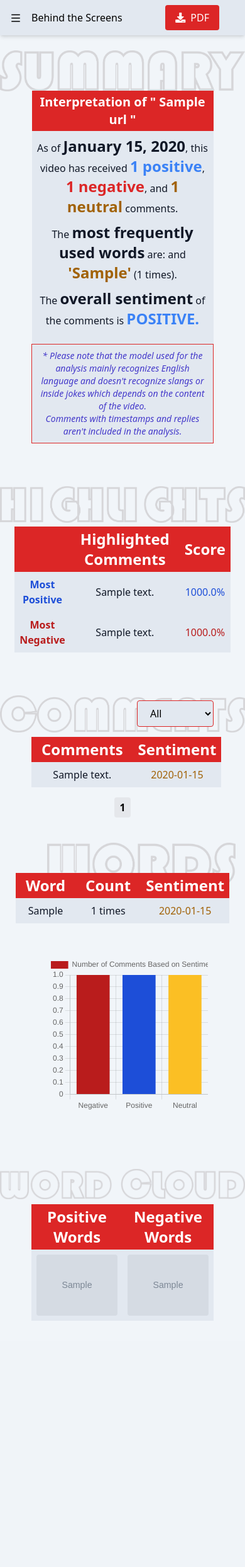
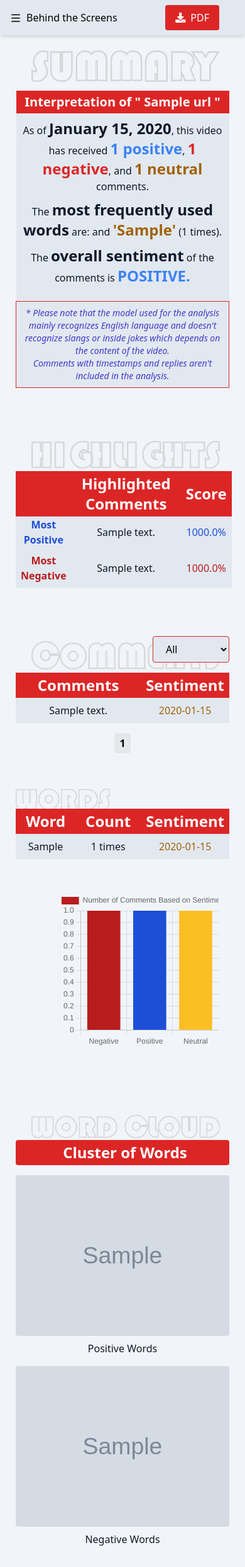
Before and after one commit to Isarakyun/Thesis-BEHIND-THE-SCREENS, a Flask app: a page that uses web/templates/base.html in a window 390 px wide. Shown: the whole page at 63% size. Before the commit the page ends 2097 px from the top, so only its background shows below. Run offline with Flask 3, Linux system fonts and the light colour scheme; a user stored in the database is signed in; tables that the repository leaves empty hold one stand-in row (values such as "Sample post"); grey boxes marked "Sample" are stand-in pictures; parts of the project's set-up code (start-up, migrations or seed data) failed here and were passed over; some libraries are stand-ins or nearby versions.

Commit message:
mobile view changes

```diff
--- a/web/static/css/styles.css
+++ b/web/static/css/styles.css
@@ -18,13 +18,13 @@
   }
 }
 
-.w-1/2 {
+.mobile-w-1\/2 {
   width: 100%; /* Full width for each section */
   max-width: 600px; /* Prevent them from becoming too wide */
 }
 
 @media (max-width: 768px) {
-  .w-1/2 {
+  .w-1\/2 {
       width: 90%; /* Narrower sections in mobile */
       margin-left: 50px;  /* Add left margin */
       margin-right: 50px; /* Add right margin */
@@ -586,6 +586,77 @@ video {
     max-width: 1536px;
   }
 }
+
+.results-bg-texts {
+  pointer-events: none;
+  position: absolute;
+  margin-top: 1rem;
+  margin-left: 50px;
+  opacity: 0.25;
+  width: 500px;
+}
+
+.results-bg-freqwords-text {
+  pointer-events: none;
+  position: absolute;
+  margin-top: 1rem;
+  opacity: 0.25;
+  width: 300px;
+}
+
+.results-page-margin {
+  margin-left: 50px;
+  margin-right: 50px;
+}
+
+.desktop-view-results {
+  display: block;
+}
+
+.mobile-view-results {
+  display: none;
+}
+
+/* Medium screens (tablets) */
+@media (max-width: 768px) {
+  .results-bg-texts {
+    width: 400px;
+  }
+  .results-bg-freqwords-text {
+    width: 200px;
+  }
+  .results-page-margin {
+    margin-left: 25px;
+    margin-right: 25px;
+  }
+  .desktop-view-results {
+    display: none;
+  }
+  .mobile-view-results {
+    display: block;
+  }
+}
+
+/* Small screens (mobile) */
+@media (max-width: 640px) {
+  .results-bg-texts {
+    width: 300px;
+  }
+  .results-bg-freqwords-text {
+    width: 150px;
+  }
+  .results-page-margin {
+    margin-left: 25px;
+    margin-right: 25px;
+  }
+  .desktop-view-results {
+    display: none;
+  }
+  .mobile-view-results {
+    display: block;
+  }
+}
+
 .pointer-events-none {
   pointer-events: none;
 }
@@ -607,6 +678,9 @@ video {
 .inset-0 {
   inset: 0px;
 }
+.bottom-0 {
+  bottom: 0px;
+}
 .bottom-4 {
   bottom: 1rem;
 }
@@ -625,6 +699,9 @@ video {
 .right-4 {
   right: 1rem;
 }
+.top-full {
+  top: 100%;
+}
 .top-0 {
   top: 0px;
 }
@@ -642,6 +719,9 @@ video {
 }
 .z-30 {
   z-index: 30;
+}
+.z-40 {
+  z-index: 40;
 }
 .z-50 {
   z-index: 50;
@@ -738,8 +818,14 @@ video {
 .ml-auto {
   margin-left: auto;
 }
+.ml-\[25px\] {
+  margin-left: 25px;
+}
 .ml-\[50px\] {
   margin-left: 50px;
+}
+.ml-\[100px\] {
+  margin-left: 100px;
 }
 .ml-auto {
   margin-left: auto;
@@ -1256,6 +1342,9 @@ video {
   --tw-bg-opacity: 1;
   background-color: rgb(255 255 255 / var(--tw-bg-opacity));
 }
+.bg-opacity-60 {
+  --tw-bg-opacity: 0.6;
+}
 .bg-opacity-80 {
   --tw-bg-opacity: 0.8;
 }
@@ -1586,6 +1675,10 @@ video {
 .ring-black {
   --tw-ring-opacity: 1;
   --tw-ring-color: rgb(0 0 0 / var(--tw-ring-opacity));
+}
+.ring-white {
+  --tw-ring-opacity: 1;
+  --tw-ring-color: rgb(255 255 255 / var(--tw-ring-opacity)) /* #ffffff */;
 }
 .ring-opacity-5 {
   --tw-ring-opacity: 0.05;
@@ -2091,6 +2184,11 @@ video {
     --tw-ring-color: rgb(255 255 255 / var(--tw-ring-opacity));
   }
 
+  .dark\:ring-black {
+    --tw-ring-opacity: 1;
+    --tw-ring-color: rgb(0 0 0 / var(--tw-ring-opacity)) /* #000000 */;
+  }
+
   .dark\:hover\:border-gray-600:hover {
     --tw-border-opacity: 1;
     border-color: rgb(75 85 99 / var(--tw-border-opacity));
--- a/web/templates/base.html
+++ b/web/templates/base.html
@@ -11,9 +11,6 @@
     <script src="https://cdn.jsdelivr.net/npm/chart.js"></script>
     <script src="https://cdnjs.cloudflare.com/ajax/libs/html2pdf.js/0.9.2/html2pdf.bundle.min.js"></script>
     <style>
-        .hidden {
-            display: none;
-        }
         .video-title {
             display: inline-block;
             max-width: 100%;
@@ -27,29 +24,6 @@
             align-items: center;
             margin-left: auto;
             margin-right: 20px;
-        }
-        /* Modal CSS */
-        #deleteModal {
-            display: flex;
-            align-items: center;
-            justify-content: center;
-            position: fixed;
-            inset: 0;
-            z-index: 50;
-            background-color: rgba(0, 0, 0, 0.8);
-        }
-
-        #deleteModal.hidden {
-            display: none;
-        }
-
-        #deleteModal .modal-content {
-            background: #121212;
-            padding: 1rem;
-            border-radius: 8px;
-            box-shadow: 0px 10px 30px rgba(0, 0, 0, 0.1);
-            width: 90%;
-            max-width: 400px;
         }
 
         /* Sidebar transition */
@@ -74,33 +48,13 @@
             transition: margin-left 0.3s ease; /* Add a smooth transition */
         }
 
-        /* Mobile adjustments */
-        @media (max-width: 640px) {
-            #deleteModal .modal-content {
-                width: 90%;
-                padding: 1rem;
-            }
-            #deleteModal .button {
-                width: 100%;
-                margin-top: 0.5rem;
-            }
-        }
-
-        /* Ensure heading text is always white */
-        #deleteModal h2 {
-            color: #ffffff; /* White text color */
-        }
-
         /* Ensure dropdown menu appears above other content */
         #dropdownMenu {
             z-index: 60; /* Ensure this is higher than other elements */
-            position: absolute;
         }
-
-
     </style>
 </head>
-<body>
+<body class="dark:bg-[#181818]">
     {% if user is defined %}
         {% include 'sidebar.html' %}
     {% endif %}
@@ -206,6 +160,21 @@ document.addEventListener('DOMContentLoaded', () => {
     });
 });
 
+document.addEventListener('DOMContentLoaded', function () {
+    const sidebar = document.getElementById('sidebar');
+    const overlay = document.getElementById('overlay');
+    const toggleSidebar = document.getElementById('menuToggleButtonMobile');
+
+    toggleSidebar.addEventListener('click', function () {
+        sidebar.classList.toggle('-translate-x-full');
+        overlay.classList.toggle('hidden');
+    });
+
+    overlay.addEventListener('click', function () {
+        sidebar.classList.add('-translate-x-full');
+        overlay.classList.add('hidden');
+    });
+});
     </script>
 </body>
 </html>
--- a/web/templates/main.html
+++ b/web/templates/main.html
@@ -3,7 +3,10 @@
 {% block content %}
 
 <div class="py-2 px-6 bg-slate-200 dark:bg-[#121212] flex items-center fixed top-0 w-full">
-    <button type="button" class="text-lg text-black dark:text-white mr-2" id="menuToggleButton">
+    <button type="button" class="desktop-view-results text-lg text-black dark:text-white mr-2" id="menuToggleButton">
+        <i class="ri-menu-line cursor-pointer"></i>
+    </button>
+    <button type="button" class="mobile-view-results text-lg text-black dark:text-white mr-2" id="menuToggleButtonMobile">
         <i class="ri-menu-line cursor-pointer"></i>
     </button>
     <a class="text-m text-black dark:text-white ml-2 mr-4 font-medium">Analysis</a>
--- a/web/templates/pdf_template.html
+++ b/web/templates/pdf_template.html
@@ -252,7 +252,7 @@
     <section>
       {% if frequent_words %}
       <!-- Table for Word Count and Bar Chart -->
-      <div id="frequent-words" class="flex overflow-hidden mt-4 pt-3">
+      <div class="flex overflow-hidden mt-4 pt-3">
         <div class="w-1/2">
           <div class="w-full flex flex-col items-center">
               <div class="text-white w-full">
--- a/web/templates/results.html
+++ b/web/templates/results.html
@@ -1,8 +1,11 @@
 {% extends "base.html" %} {% block title %}Results of {{ youtube_url.video_name }}{% endblock %}
 
 {% block content %}
-<div class="py-2 px-4 sm:px-6 bg-slate-200 dark:bg-[#121212] flex items-center top-0 w-full z-50 shadow-md">
-  <button type="button" class="text-lg text-black dark:text-white mr-4 sm:mr-6" id="menuToggleButton">
+<div class="py-2 px-4 sm:px-6 bg-slate-200 dark:bg-[#121212] flex items-center top-0 w-full z-40 shadow-md sticky">
+  <button type="button" class="desktop-view-results text-lg text-black dark:text-white mr-2" id="menuToggleButton">
+      <i class="ri-menu-line cursor-pointer"></i>
+  </button>
+  <button type="button" class="mobile-view-results text-lg text-black dark:text-white mr-2" id="menuToggleButtonMobile">
       <i class="ri-menu-line cursor-pointer"></i>
   </button>
   <div class="flex-1 flex items-center">
@@ -20,12 +23,7 @@
     {% endif %}
   </div>
   {% if youtube_url.created_at and count.positive is not none and count.negative is not none and count.neutral is not none and frequent_words %}
-  <!-- <div class="ml-auto flex items-center mr-[25px]">
-    <button class="bg-red-600 px-4 py-2 rounded text-base sm:text-m text-white font-medium flex items-center" onclick="downloadPDF('{{ youtube_url.id }}', '{{ youtube_url.video_id }}')">
-      <i class="fas fa-download mr-2"></i> PDF
-    </button>
-  </div> -->
-  <div class="ml-auto flex items-center mr-[25px]">
+  <div class="pdf-button ml-auto flex items-center mr-[25px]">
     <button class="bg-red-600 px-4 py-2 rounded text-base sm:text-m text-white font-medium flex items-center" onclick="openAndPrint('{{ youtube_url.id }}', '{{ youtube_url.video_id }}')">
       <i class="fas fa-download mr-2"></i> PDF
     </button>
@@ -49,8 +47,8 @@
 
 <!-- SUMMARY / INTERPRETATION -->
 <div class="mt-2 flex overflow-hidden relative">
-  <img src="{{ url_for('static', filename='summary-text.png' )}}" class="pointer-events-none absolute mt-4 mr-[50px] ml-[100px] w-[500px] opacity-25">
-  <table id="summary" class="w-full justify-center text-center ml-[50px] mr-[50px] mt-20 relative z-10">
+  <img src="{{ url_for('static', filename='summary-text.png' )}}" class="results-bg-texts">
+  <table id="summary" class="results-page-margin w-full justify-center text-center mt-20 relative z-10">
     <thead class="text-white">
       <tr class="bg-red-600 dark:bg-slate-700 text-xl">
         {% if youtube_url.created_at and count.positive is not none and count.negative is not none and count.neutral is not none and frequent_words %}
@@ -136,19 +134,19 @@
 
 <!-- Most Positive and Negative Comments -->
 {% if youtube_url.created_at is not none and frequent_words %}
-<div id="high-score-comments" class="flex overflow-hidden mt-12 pt-5 relative justify-center">
-  <img src="{{ url_for('static', filename='highlights-text.png' )}}" class="pointer-events-none absolute w-[600px] opacity-25 left-1/2 transform -translate-x-1/2">
-  <table class="w-full ml-[50px] mr-[50px] justify-center relative z-10 mt-16">
+<div id="high-score-comments" class="flex overflow-hidden mt-12 pt-5 relative">
+  <img src="{{ url_for('static', filename='highlights-text.png' )}}" class="results-bg-texts left-1/2 transform -translate-x-1/2">
+  <table class="results-page-margin w-full justify-center relative z-10 mt-16">
       <thead class="text-white">
         <tr class="bg-red-600 dark:bg-slate-700 text-2xl">
-          <th class="px-4 py-1"></th>
+          <th></th>
           <th class="px-4 py-1">Highlighted Comments</th>
           <th class="px-2 py-1">Score</th>
         </tr>
       </thead>
       <tbody class="text-center text-gray-900 dark:text-white font-medium bg-slate-200 dark:bg-[#1c1b1b]">
         <tr>
-          <td class="px-2 py-2 text-blue-700 dark:text-white dark:bg-blue-700 font-bold">Most Positive</td>
+          <td class="text-blue-700 dark:text-white dark:bg-blue-700 font-bold">Most Positive</td>
           {% if highscorecomments.most_positive_comment is not none %}
           <td class="px-2 py-2">{{ highscorecomments.most_positive_comment }}</td>
           <td class="px-2 py-2 text-blue-700">{{ (highscorecomments.highest_positive_score * 100) | round(2) }}%</td>
@@ -172,14 +170,13 @@
 </div>
 {% endif %}
 
-
 <!-- Comments -->
   {% if youtube_url.created_at is not none and frequent_words %}
   <div class="mt-12 pt-5 relative">
-    <img src="{{ url_for('static', filename='comments-text.png' )}}" class="pointer-events-none absolute ml-[100px] w-[600px] opacity-25">
+    <img src="{{ url_for('static', filename='comments-text.png' )}}" class="results-bg-texts">
     <div class="relative z-10 mt-[-12px]">
   <!-- Dropdown for sentiment selection -->
-  <div class="pt-5 flex justify-end ml-[50px] mr-[50px] font-medium">
+  <div class="results-page-margin pt-5 flex justify-end font-medium">
     {% if youtube_url.created_at is not none and frequent_words %}
     <select id="sentiment-filter" class="ml-2 px-4 py-2 border border-red-600 dark:border-slate-700 rounded bg-slate-200 dark:bg-[#121212] text-black dark:text-white">
         <option value="all">All</option>
@@ -193,7 +190,7 @@
     <!-- TABLE FOR COMMENTS -->
     <div id="labeled-comments" class="flex overflow-hidden relative z-10 mt-4">
       <!-- ALL COMMENTS -->
-      <table id="all-comments" class="w-full ml-[50px] mr-[50px] justify-center">
+      <table id="all-comments" class="results-page-margin w-full justify-center relative z-10">
         {% if youtube_url.created_at is not none and frequent_words %}
           <thead class="text-white">
             <tr class="bg-red-600 dark:bg-slate-700 text-2xl">
@@ -229,7 +226,7 @@
         {% endif %}
       </table>
       <!-- POSITIVE COMMENTS -->
-      <table id="positive-comments" class="w-full justify-center ml-[50px] mr-[50px] hidden">
+      <table id="positive-comments" class="results-page-margin w-full justify-center hidden">
         {% if youtube_url.created_at is not none and count.positive is not none and frequent_words %}
           <thead class="text-white">
             <tr class="bg-red-600 dark:bg-slate-700 text-2xl">
@@ -261,7 +258,7 @@
         {% endif %}
       </table>
       <!-- NEGATIVE COMMENTS -->
-      <table id="negative-comments" class="w-full ml-[50px] mr-[50px] justify-center hidden">
+      <table id="negative-comments" class="results-page-margin w-full justify-center hidden">
         {% if youtube_url.created_at is not none and count.negative is not none and frequent_words %}
           <thead class="text-white">
             <tr class="bg-red-600 dark:bg-slate-700 text-2xl">
@@ -293,7 +290,7 @@
       {% endif %}
       </table>
       <!-- NEUTRAL COMMENTS -->
-      <table id="neutral-comments" class="w-full ml-[50px] mr-[50px] justify-center hidden">
+      <table id="neutral-comments" class="results-page-margin w-full justify-center hidden">
         {% if youtube_url.created_at is not none and count.neutral is not none and frequent_words %}
           <thead class="text-white">
             <tr class="bg-red-600 dark:bg-slate-700 text-2xl">
@@ -803,7 +800,7 @@
 <!-- Table for Word Count and Bar Chart -->
 <div id="frequent-words" class="flex overflow-hidden mt-5 pt-5">
   <div class="relative2">
-    <img src="{{ url_for('static', filename='words-text.png' )}}" class="pointer-events-none absolute ml-[50px] w-[300px] opacity-25">
+    <img src="{{ url_for('static', filename='words-text.png' )}}" class="results-bg-freqwords-text">
     <table class="w-full justify-center relative z-10 mt-12">
         <thead class="text-white">
           <tr class="bg-red-600 dark:bg-slate-700 text-2xl">
@@ -829,17 +826,11 @@
         </tbody>
     </table>
   </div>
-  <!-- Bar Chart -->
-  <div class="ml-4 mr-[50px] w-1/2">
+  <div class="mr-[50px] w-1/2">
     <canvas id="barChart" width="250px" height="250px"></canvas>
   </div>
 </div>
 {% endif %}
-
-  <!-- did i mention i love fictional characters -->
-  <!-- even if you did not, it's obvious xd -->
-  <!-- bruh i didnt expect someone would reply here, i was just gonna give ppl who do "inspect element" something here -->
-  <!-- one of the devs/researchers here aint straight. it's me (hint is in one of the pages). -->
 
 <!-- script for bar chart -->
 <script>
@@ -908,37 +899,58 @@
   };
 </script>
 
+<!-- 0208 3710 -->
+
   <!-- WordCloud -->
 {% if youtube_url.created_at is not none and frequent_words %}
-<div id="high-score-comments" class="flex overflow-hidden mt-5 pt-5 relative pb-8">
-  <img src="{{ url_for('static', filename='wordcloud-text.png' )}}" class="pointer-events-none absolute ml-[100px] w-[600px] opacity-25">
-  <table class="w-full ml-[50px] mr-[50px] justify-center relative z-10 mt-14">
-      <thead class="text-white">
-        <tr class="bg-red-600 dark:bg-slate-700 text-2xl">
-          <th class="px-4 py-1 w-1/2">Positive Words</th>
-          <th class="px-2 py-1 w-1/2">Negative Words</th>
-        </tr>
-      </thead>
-      <tbody class="text-center text-gray-900 dark:text-white font-medium bg-slate-200 dark:bg-[#1c1b1b]">
-        <tr class="mt-[20px]">
-          <!-- POSITIVE WORD CLOUD -->
+<div id="word-clouds" class="mt-5 pt-5">
+  <img src="{{ url_for('static', filename='wordcloud-text.png' )}}" class="results-bg-texts">
+  <div class="rounded results-page-margin mt-14 bg-red-600 dark:bg-slate-700 p-1 flex justify-center relative z-10">
+    <a class="text-white font-bold ml-2 text-2xl">Cluster of Words</a>
+  </div>
+    <!-- DESKTOP VIEW -->
+  <div class="pb-8 desktop-view-results results-page-margin">
+    <div class="flex justify-center">
+      <div class="mt-4 mr-2">
         {% if image_positive_data %}
-          <td class="px-2 py-2">
-            <img class="italic text-gray-500 w-full rounded" src="{{ url_for('static', filename='wordcloud/' ~ image_positive_data) }}" alt="Positive Word Cloud">
-          </td>
+          <img class="w-full rounded" src="{{ url_for('static', filename='wordcloud/' ~ image_positive_data) }}">
         {% else %}
-          <td class="px-2 py-2 italic text-gray-500">Not enough information.</td>
+          <p class="px-2 py-2 italic text-gray-500 text-center">Not enough information.</p>
         {% endif %}
-          <!-- NEGATIVE WORD CLOUD -->
-          {% if image_negative_data%}
-          <td class="px-2 py-2"><img class="italic text-gray-500 w-full rounded" src="{{ url_for('static', filename='wordcloud/' ~ image_negative_data) }}" alt="Negative Word Cloud">
-          </td>
+        <p class="text-gray-900 dark:text-white text-center mt-2 font-medium">Positive Words</p>
+      </div>
+      <div class="mt-4 ml-2">
+        {% if image_negative_data %}
+          <img class="w-full rounded" src="{{ url_for('static', filename='wordcloud/' ~ image_negative_data) }}">
         {% else %}
-          <td class="px-2 py-2 italic text-gray-500">Not enough information.</td>
+          <p class="px-2 py-2 italic text-gray-500 text-center">Not enough information.</p>
         {% endif %}
-        </tr>
-      </tbody>
-  </table>
+        <p class="text-gray-900 dark:text-white text-center mt-2 font-medium">Negative Words</p>
+      </div>
+    </div>
+  </div>
+
+  <!-- MOBILE VIEW -->
+  <div class="pb-8 mobile-view-results">
+    <div class="flex justify-center flex-col results-page-margin">
+      <div class="mt-4 flex-row">
+        {% if image_positive_data %}
+          <img class="w-full rounded" src="{{ url_for('static', filename='wordcloud/' ~ image_positive_data) }}">
+        {% else %}
+          <p class="px-2 py-2 italic text-gray-500 text-center">Not enough information.</p>
+        {% endif %}
+        <p class="text-gray-900 dark:text-white text-center mt-2 font-medium">Positive Words</p>
+      </div>
+      <div class="mt-4 flex-row">
+        {% if image_negative_data %}
+          <img class="w-full rounded" src="{{ url_for('static', filename='wordcloud/' ~ image_negative_data) }}">
+        {% else %}
+          <p class="px-2 py-2 italic text-gray-500 text-center">Not enough information.</p>
+        {% endif %}
+        <p class="text-gray-900 dark:text-white text-center mt-2 font-medium">Negative Words</p>
+      </div>
+    </div>
+  </div>
 </div>
 {% endif %}
 {% endblock %}
--- a/web/templates/sidebar.html
+++ b/web/templates/sidebar.html
@@ -1,4 +1,4 @@
-<div class="fixed left-0 top-0 w-64 h-screen bg-slate-200 dark:bg-[#121212] p-4 z-50 transition-transform duration-300 ease-in-out transform -translate-x-full md:translate-x-0 flex flex-col" id="sidebar">
+<div class="fixed bottom-0 left-0 top-0 w-64 h-screen bg-slate-200 dark:bg-[#121212] p-4 z-50 transition-transform duration-300 ease-in-out transform -translate-x-full md:translate-x-0 flex flex-col" id="sidebar">
     <div>
         <a class="flex items-center pb-4 border-b border-gray-900 dark:border-white">
             <span class="text-red-600 text-sm font-bold dark:text-white ml-2">Previous Sessions</span>
@@ -64,7 +64,7 @@
             </button>
 
             <!-- Dropdown menu now appears above the button -->
-            <div id="dropdownMenu" class="absolute bottom-full left-0 mb-2 w-56 rounded-md shadow-lg dark:bg-[#1c1b1b] bg-white ring-1 dark:ring-white ring-black ring-opacity-5 hidden" role="menu" aria-orientation="vertical" aria-labelledby="dropdownButton">
+            <div id="dropdownMenu" class="absolute left-0 mb-2 w-56 rounded-md shadow-lg dark:bg-[#1c1b1b] bg-white ring-1 dark:ring-black ring-white ring-opacity-5 hidden" role="menu" aria-orientation="vertical" aria-labelledby="dropdownButton">
                 <div class="py-0" role="none">
                     <a href="/settings" class="block px-4 py-2 text-sm text-gray-700 dark:text-white hover:bg-gray-100 dark:hover:bg-[#121212]" role="menuitem">Account settings</a>
                     <a href="/privacy-policy" class="block px-4 py-2 text-sm text-gray-700 dark:text-white hover:bg-gray-100 dark:hover:bg-[#121212]" role="menuitem">Privacy Policy</a>
@@ -79,9 +79,9 @@
 </div>
 
 <!-- Delete Confirmation Modal -->
-<div id="deleteModal" class="fixed inset-0 flex items-center justify-center bg-slate-400 dark:bg-slate-800 bg-opacity-90 hidden z-50">
-    <div class="modal-content bg-slate-200 dark:bg-[#121212] p-4 sm:p-6 rounded-lg shadow-lg max-w-sm w-full">
-        <h2 class="text-lg font-semibold light:text-black dark:text-white mb-2">Delete this analysis?</h2>
+<div id="deleteModal" class="fixed inset-0 flex items-center justify-center bg-slate-600 bg-opacity-80 hidden z-50">
+    <div class="bg-slate-200 dark:bg-[#121212] p-4 sm:p-6 rounded-lg shadow-lg max-w-sm w-full">
+        <h2 class="text-lg font-semibold text-black dark:text-white mb-2">Delete this analysis?</h2>
         <p class="font-medium text-sm text-red-500 mb-4">You can't redo this action.</p>
         <div class="font-medium flex flex-col gap-2 sm:flex-row sm:gap-4 justify-end">
             <button id="cancelButton" class="button bg-slate-300 dark:bg-gray-700 text-black dark:text-white px-4 py-2 rounded-md hover:bg-slate-400 dark:hover:bg-gray-600 w-full sm:w-auto" onclick="closeDeleteModal()">
@@ -97,27 +97,26 @@
     </div>
 </div>
 
+<!-- mobile view overlay instead of sidebar trying to fit itself na parang fc ganun lmaoo -->
+<div id="overlay" class="fixed inset-0 bg-slate-600 bg-opacity-60 z-40 hidden"></div>
+
+
 <script>
     function openDeleteModal(id) {
         const deleteModal = document.getElementById('deleteModal');
         const deleteForm = document.getElementById('deleteForm');
         const deleteIdInput = document.getElementById('deleteId');
 
-        // Set the form action to include the id
         deleteForm.action = `/delete-analysis/${id}`;
-        // Set the hidden input value to the id
         deleteIdInput.value = id;
 
-        // Show the modal
         deleteModal.classList.remove('hidden');
     }
 
     function closeDeleteModal() {
         const deleteModal = document.getElementById('deleteModal');
-        // Hide the modal
         deleteModal.classList.add('hidden');
     }
 
-    // Add event listener to cancel button to close the modal
     document.getElementById('cancelButton').addEventListener('click', closeDeleteModal);
 </script>
```
Also changed, not shown: web/__init__.py (+2 -6 lines). Lines whose indentation alone changed are shown as unchanged.
